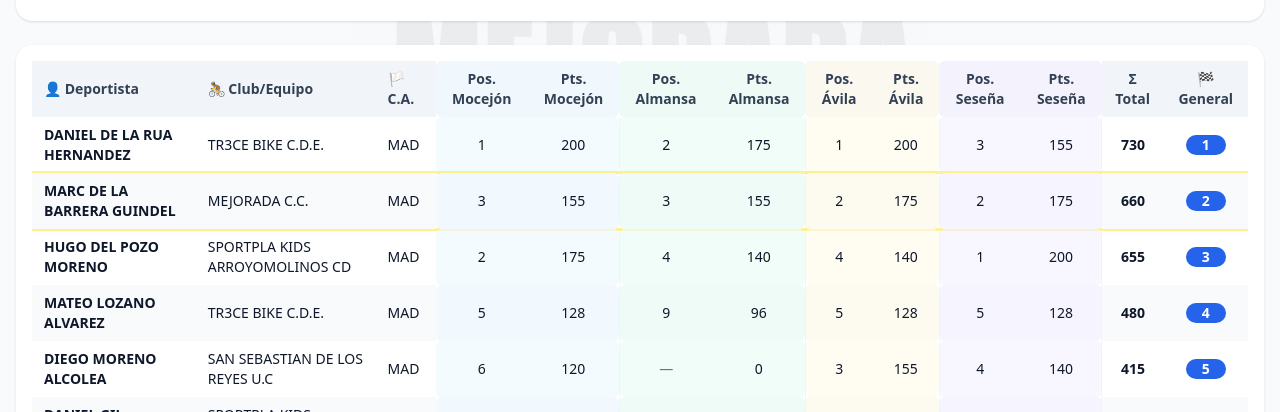
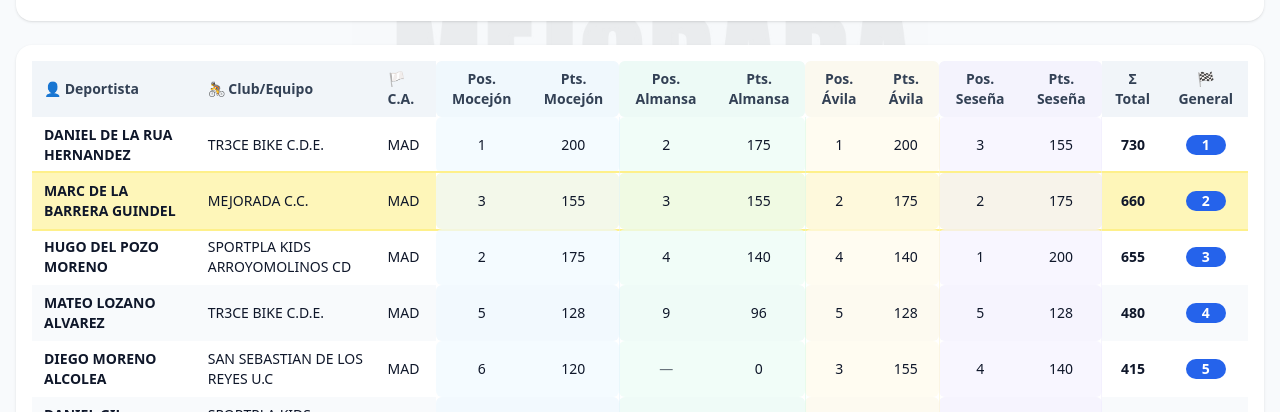
Before and after one commit to JMGIT-GIT/clasificacionesCX, a plain HTML site: page index.html in a window 1280 px wide. Shown: the part 388-800 px from the top of the page. Drawn offline with nearby package versions, Linux system fonts and the light colour scheme.

Commit message:
Update index.html

```diff
--- a/index.html
+++ b/index.html
@@ -67,6 +67,12 @@
     .row-mejorada { background-color: rgba(254, 240, 138, 0.6); } /* Tailwind yellow-200 @ ~60% */
     .row-mejorada:hover { background-color: rgba(253, 230, 138, 0.9); }
   </style>
+
+<style>
+  tbody tr.row-mejorada { background-color: rgba(254,240,138,.6) !important; }
+  tbody tr.row-mejorada:nth-child(even) { background-color: rgba(254,240,138,.6) !important; }
+</style>
+
 
 </head>
 <body class="bg-slate-50 text-slate-900">
@@ -184,7 +190,7 @@
       return (club||"").toUpperCase().indexOf("MEJORADA C.C.") !== -1;
     }
     function rowClass(r){
-      return "transition " + (isMejorada(r.club) ? "bg-yellow-50 ring-2 ring-yellow-200" : "") + " hover:bg-amber-50";
+      return "transition " + (isMejorada(r.club) ? "ring-2 ring-yellow-200" : "") + " hover:bg-amber-50";
     }
     function renderTabla(rows){
       const fmtPos=p=>(typeof p==="number"?p:"<span class='muted'>—</span>");
```
